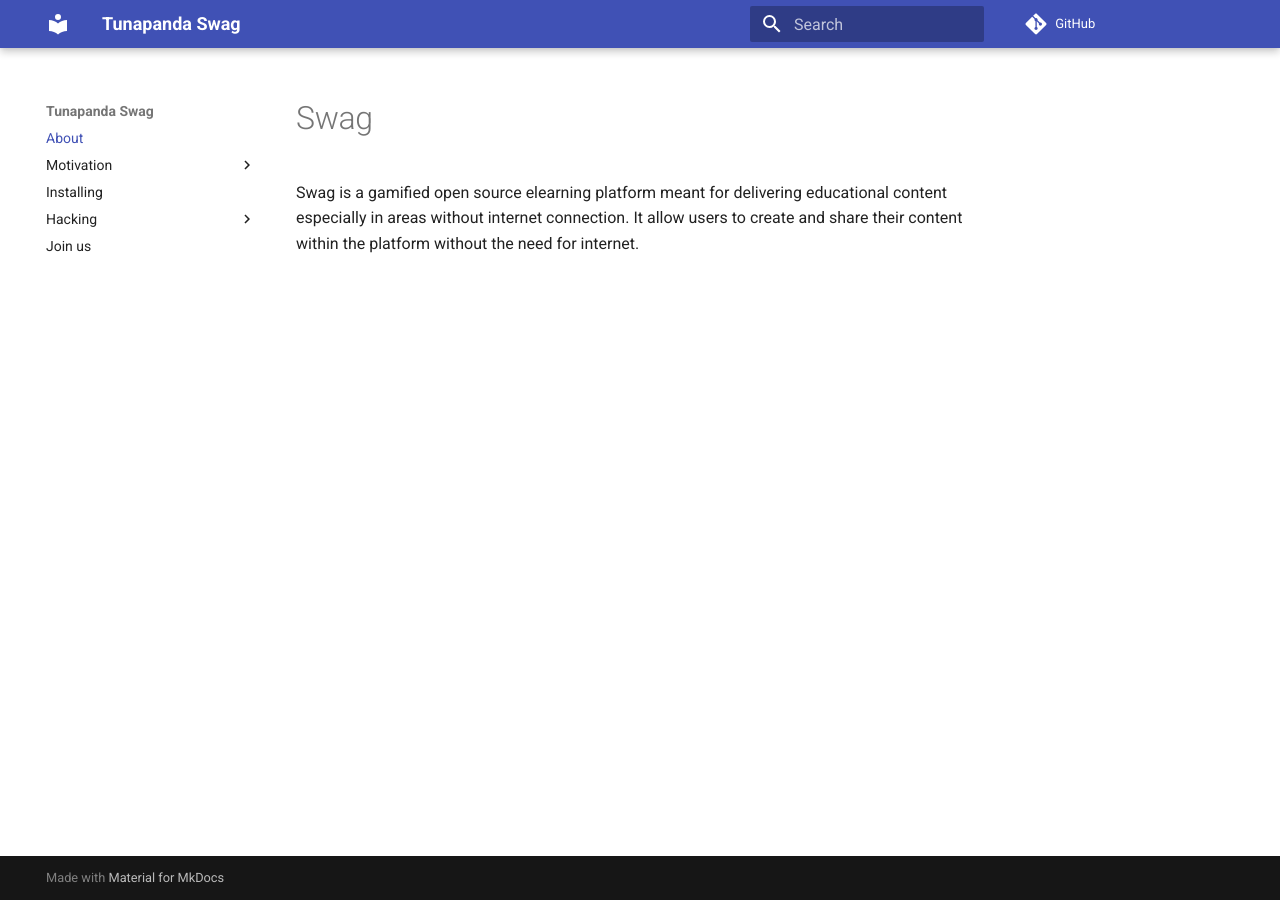
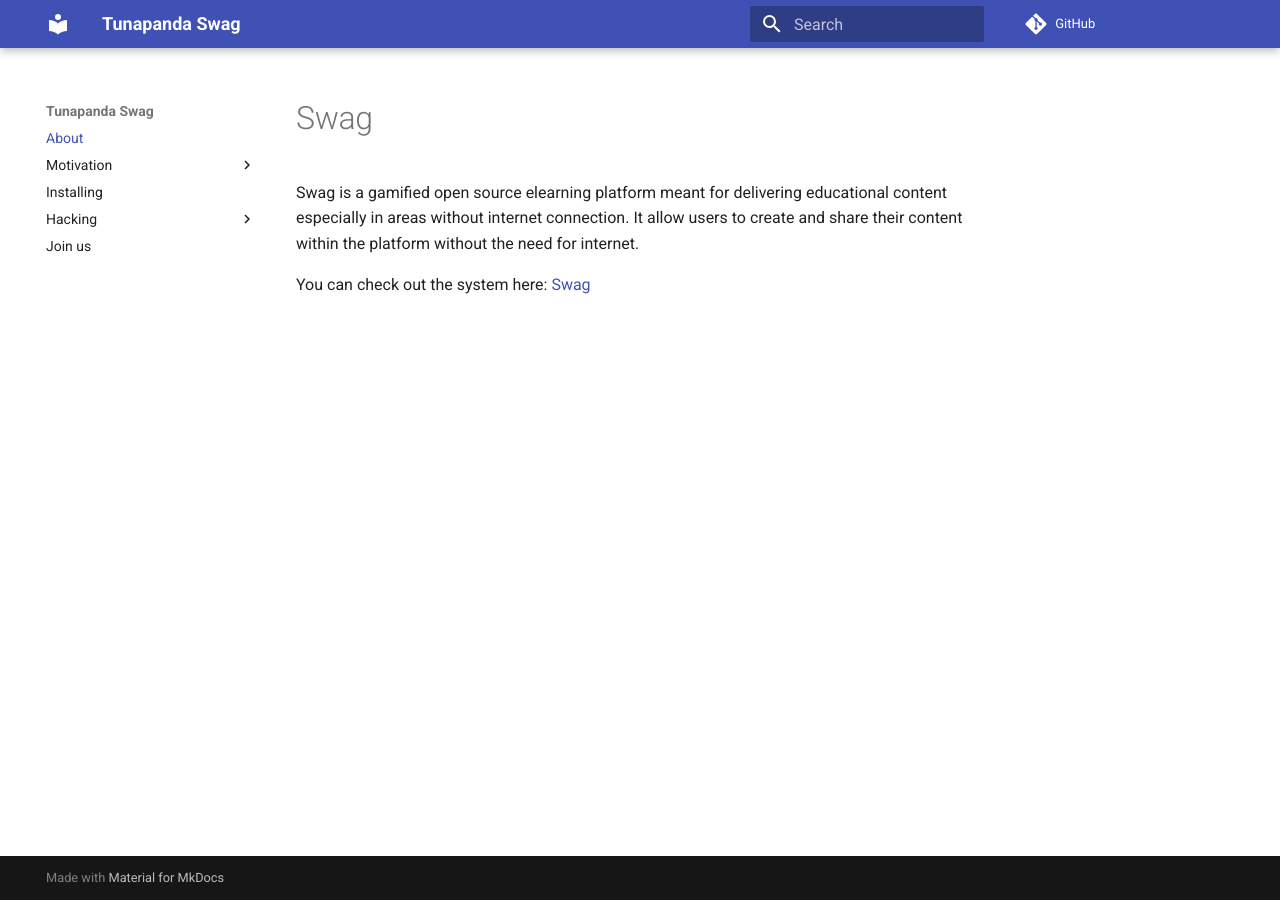
Before and after one commit to tunapanda/wp-swag, an MkDocs documentation site: the page built from docs/index.md, in a window 1280 px wide. Built offline with MkDocs 1.6.1 and Material for MkDocs 9.7.7, drawn with Linux system fonts in a browser that asks for light colours; comment, search, counter and statistics services are not loaded; old or Windows-style settings are respelled for this version of MkDocs.

Commit message:
updated docs

```diff
--- a/docs/index.md
+++ b/docs/index.md
@@ -1,3 +1,5 @@
 # Swag
 
 Swag is a gamified open source elearning platform meant for delivering educational content especially in areas without internet connection. It allow users to create and share their content within the platform without the need for internet.
+
+You can check out the system here: [Swag](http://swag.tunapanda.org/)
```
